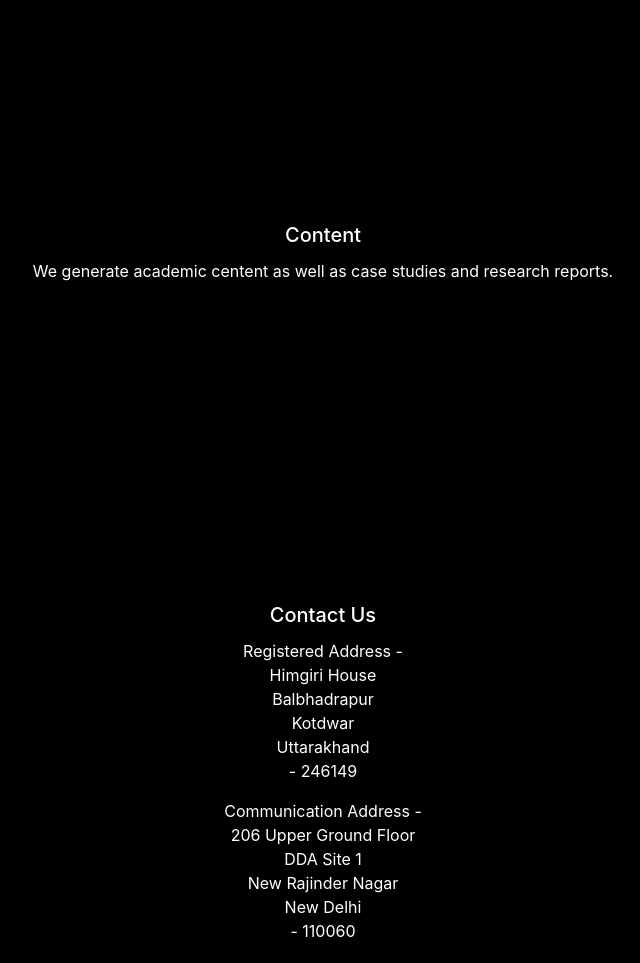
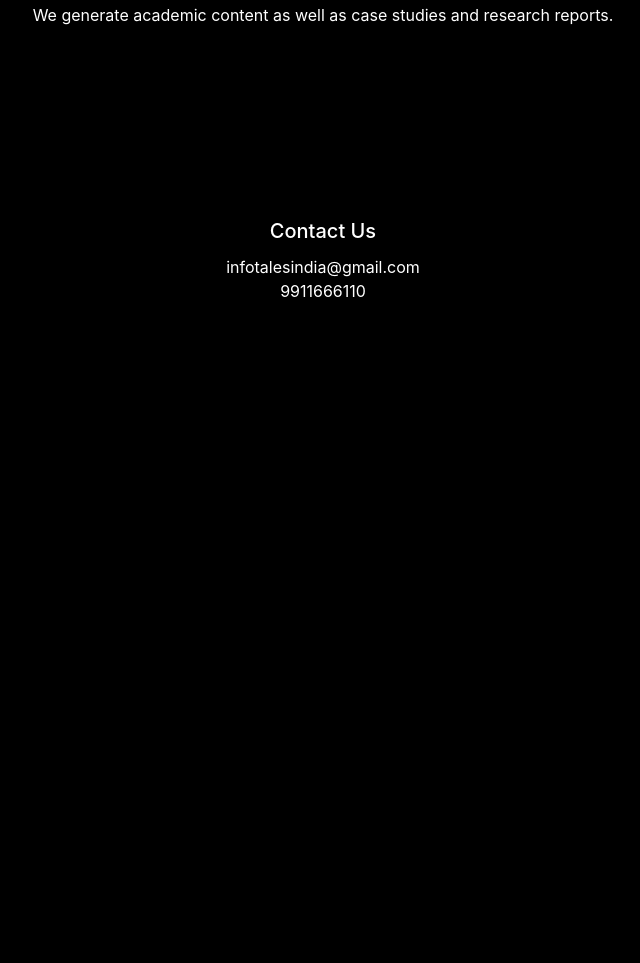
Before and after one commit to srtkRWT/srtkrwt.github.io, a plain HTML site: page sarthakrawat/index.html in a window 1280 px wide. Shown: the part 633-1596 px from the top of the page, without its empty margins (317-957 px from the left). After the commit the page ends 1083 px from the top, so only its background shows below. Drawn offline with nearby package versions, Linux system fonts and the light colour scheme.

Commit message:
Update index.html

```diff
--- a/sarthakrawat/index.html
+++ b/sarthakrawat/index.html
@@ -107,7 +107,7 @@
         <!-- <img class="card-img-top" src="..." alt="Card image cap"> -->
         <div class="card-body">
           <h5 class="card-title" id="content">Content</h5>
-          <p class="card-text">We generate academic centent as well as case studies and research reports.</p>
+          <p class="card-text">We generate academic content as well as case studies and research reports.</p>
           <!-- <a href="#" class="btn btn-primary">Go somewhere</a> -->
         </div>
 
@@ -117,8 +117,7 @@
         <!-- <img class="card-img-top" src="..." alt="Card image cap"> -->
         <div class="card-body">
           <h5 class="card-title" id="contact-us">Contact Us</h5>
-          <p class="card-text">Registered Address - <br> Himgiri House <br> Balbhadrapur <br> Kotdwar <br> Uttarakhand <br> - 246149</p>
-          <p class="card-text">Communication Address - <br> 206 Upper Ground Floor<br> DDA Site 1 <br> New Rajinder Nagar <br> New Delhi <br> - 110060</p>
+          <p class="card-text"> infotalesindia@gmail.com <br> 9911666110</p>
           <!-- <a href="#" class="btn btn-primary">Go somewhere</a> -->
         </div>
 
```
